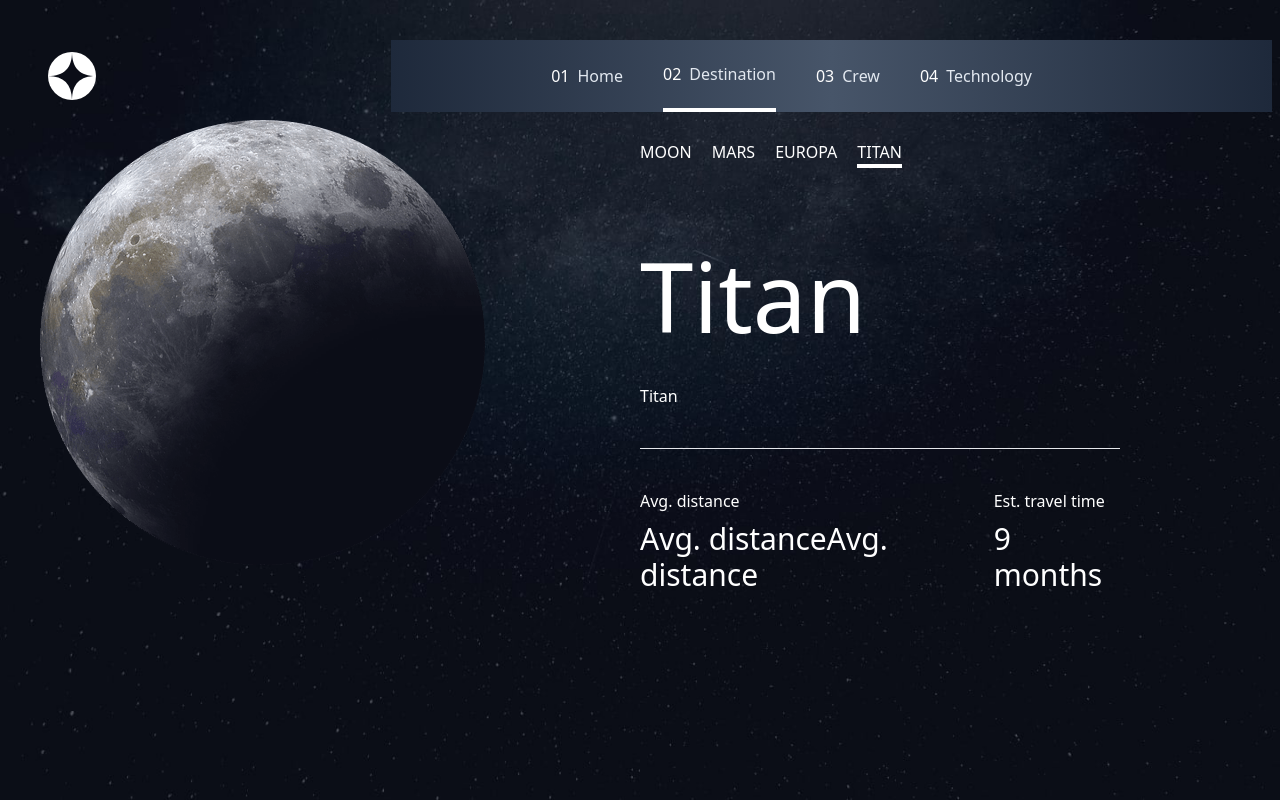
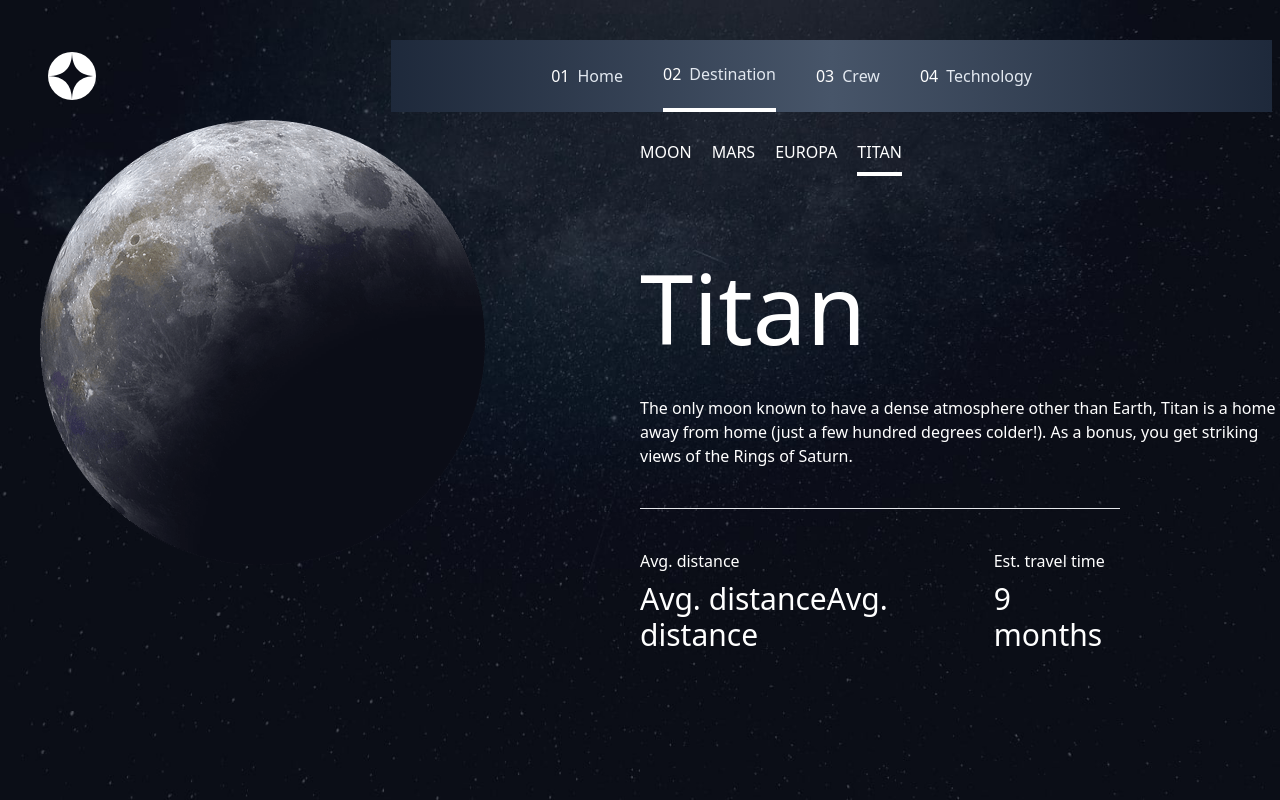
Before and after one commit to Torycd/spacetravel, a React (Vite) app: page /Destination/Titan in a window 1280 px wide. Built offline with nearby package versions, Linux system fonts and the light colour scheme.

Commit message:
Lets Do this

```diff
--- a/src/Pages/Destination.jsx
+++ b/src/Pages/Destination.jsx
@@ -1,12 +1,25 @@
-import { NavLink, Outlet } from "react-router-dom";
+import { NavLink, Outlet, useLocation } from "react-router-dom";
 import moon from "../assets/image-moon.png";
+// import titan from "../assets/image-titan.png";
+// import mars from "../assets/image-mars.png"
+// import europa from "../assets/image-europa.png"
 
 const Destination = () => {
+  const location = useLocation()
+
+  let img = moon;
+  if (location.pathname == "/" ){
+    // work on the decision
+    return;
+  } else if ( location.pathname == "//" ){
+    return;
+  }
+
 
   return (
     <div className="text-white grid sm:grid-cols-2">
       <div>
-        <img className="ml-10" src={moon} alt="#" />
+        <img className="ml-10" src={img} alt="#" />
       </div>
 
       <div>
@@ -17,21 +30,21 @@ const Destination = () => {
                 to="/Destination"
                 className={({ isActive }) =>
                   isActive
-                    ? "h-full flex items-center gap-2 border-b-4 border-white"
-                    : "h-full flex items-center gap-2 border-none"
+                    ? "h-full flex items-center gap-2 border-b-4 border-white pb-2"
+                    : "h-full flex items-center gap-2 border-none pb-2"
                 }
                 end
               >
                 MOON
               </NavLink>
             </li>
-            <li className="h-full flex items-center">
+            <li className="h-full flex items-center pb-2">
               <NavLink
                 to="/Destination/Mars"
                 className={({ isActive }) =>
                   isActive
-                    ? "h-full flex items-center gap-2 border-b-4 border-white"
-                    : "h-full flex items-center gap-2 border-none"
+                    ? "h-full flex items-center gap-2 border-b-4 border-white pb-2"
+                    : "h-full flex items-center gap-2 border-none pb-2"
                 }
               >
                 MARS
@@ -42,8 +55,8 @@ const Destination = () => {
                 to="/Destination/Europa"
                 className={({ isActive }) =>
                   isActive
-                    ? "h-full flex items-center gap-2 border-b-4 border-white"
-                    : "h-full flex items-center gap-2 border-none"
+                    ? "h-full flex items-center gap-2 border-b-4 border-white pb-2"
+                    : "h-full flex items-center gap-2 border-none pb-2"
                 }
               >
                 EUROPA
@@ -54,8 +67,8 @@ const Destination = () => {
                 to="/Destination/Titan"
                 className={({ isActive }) =>
                   isActive
-                    ? "h-full flex items-center gap-2 border-b-4 border-white"
-                    : "h-full flex items-center gap-2 border-none"
+                    ? "h-full flex items-center gap-2 border-b-4 border-white pb-2"
+                    : "h-full flex items-center gap-2 border-none pb-2"
                 }
               >
                 TITAN
--- a/src/components/Titan.jsx
+++ b/src/components/Titan.jsx
@@ -3,7 +3,9 @@ const Titan = () => {
     <div className="flex flex-col gap-10 text-left mt-20">
       <h1 className="text-8xl">Titan</h1>
       <p>
-      Titan
+        The only moon known to have a dense atmosphere other than Earth, Titan
+        is a home away from home (just a few hundred degrees colder!). As a
+        bonus, you get striking views of the Rings of Saturn.
       </p>
       <hr className="bg-white mr-40" />
       <div className="flex justify-around mr-40">
```
